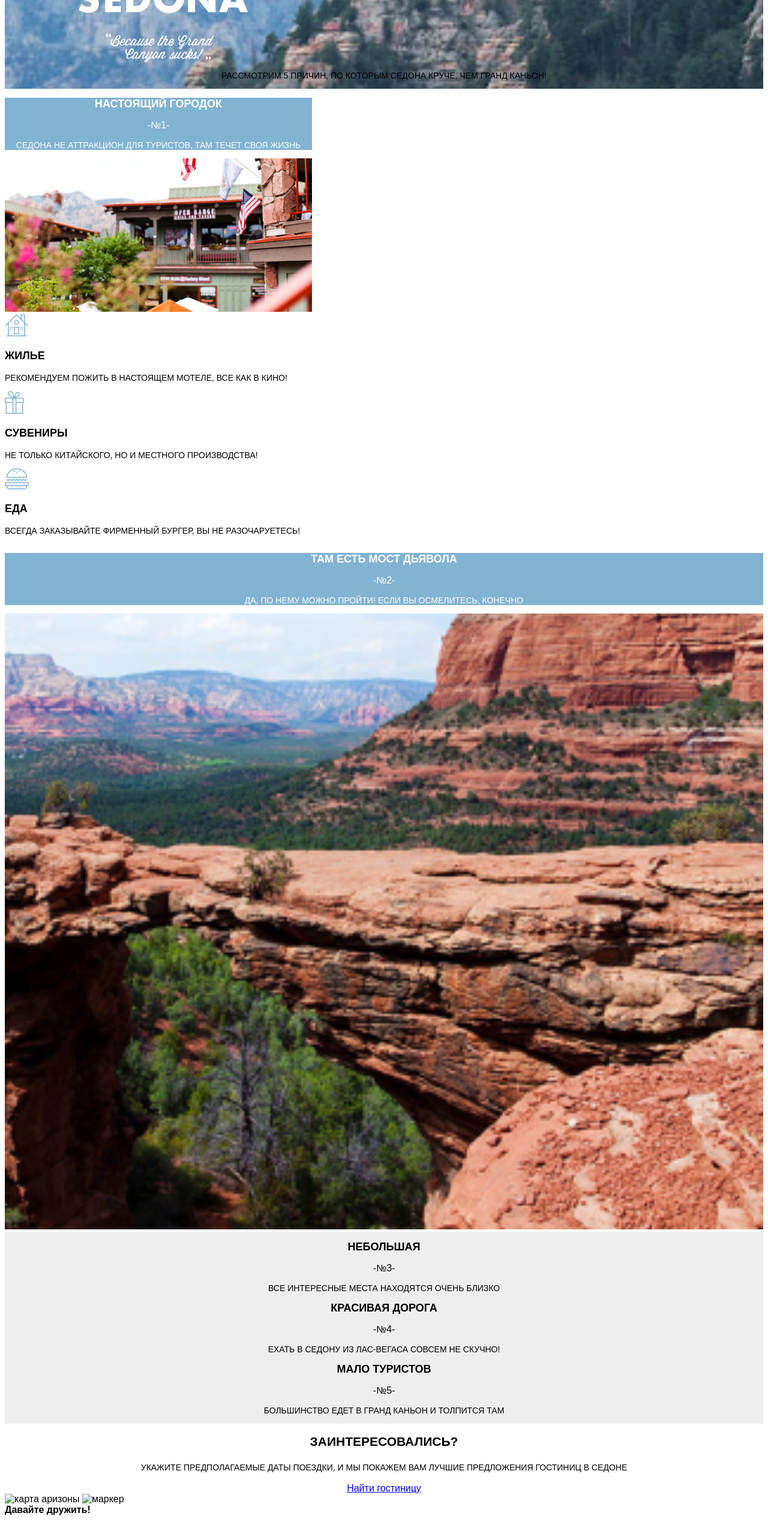
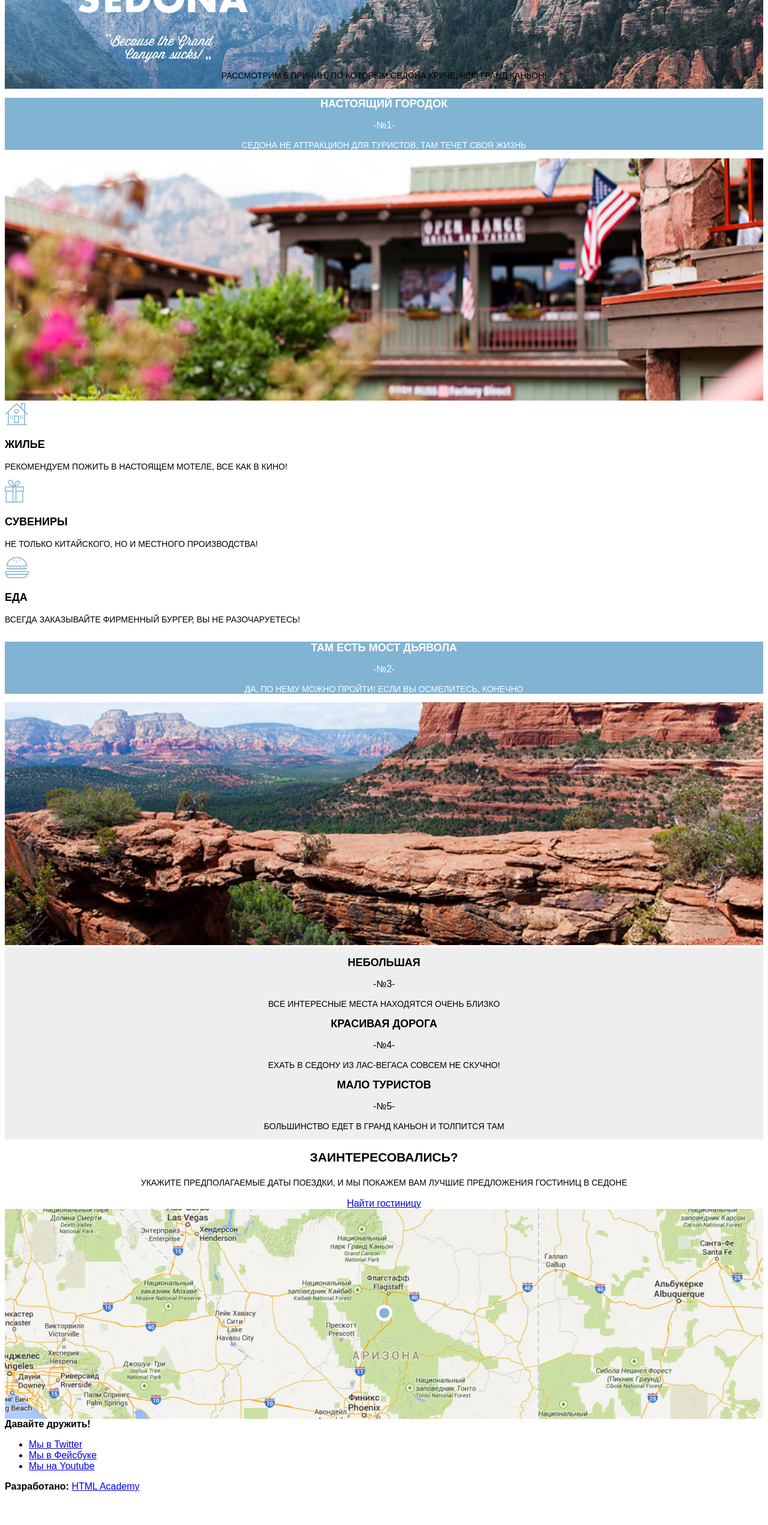
Before and after one commit to Killarun/1651645-sedona-21, a website: page source/index.html in a window 1280 px wide. Shown: the part 240-2783 px from the top of the page at 60% size. After the commit the page ends 2736 px from the top, so only its background shows below. Drawn offline with nearby package versions, Linux system fonts and the light colour scheme; files that its build step writes are made by us from their sources.

Commit message:
Тут пропала разметка

```diff
--- a/source/index.html
+++ b/source/index.html
@@ -62,7 +62,7 @@
           </div>
         </header>
         <picture>
-          <img class="city__image" src="/img/photo-city.jpg" alt="Фото города Седона">
+          <img class="city__image" src="/img/photo-city.png" alt="Фото города Седона">
         </picture>
         <div class="city-features">
           <div class="city-features__wrapper">
@@ -109,7 +109,7 @@
           </div>
         </header>
         <picture>
-          <img class="attractions__image" src="/img/photo-bridge.jpg" alt="Фото мост дьявола">
+          <img class="attractions__image" src="/img/photo-bridge.png" alt="Фото мост дьявола">
         </picture>
       </div>
     </section>
@@ -152,11 +152,9 @@
       <div class="map__wrappper">
         <h2 class="visualy-hidden">Карта аризоны</h2>
         <div class="map__image">
+
           <picture>
-            <img class="map__map-image" src="img/map-mobile.jpg" alt="карта аризоны">
-          </picture>
-          <picture>
-            <img class="map__map-marker" src="img/map-marker.svg" alt="маркер">
+            <img class="map__map-marker" src="img/map-marker.png" alt="маркер">
           </picture>
         </div>
       </div>
--- a/source/sass/block/city.scss
+++ b/source/sass/block/city.scss
@@ -1,9 +1,7 @@
-.city__wrapper {
+.city {
   width: 100%;
-  // justify-content: center;
-  // display: flex;
-  // flex-wrap: wrap;
 }
+
 .city__header {
   color: #ffffff;
   text-align: center;
@@ -14,19 +12,19 @@
 }
 
 .city__image {
-  width: 100%;;
+  width: 100%;
 }
 
 .city__title {
   font-size: 18px;
   font-weight: bold;
   text-transform: uppercase;
- }
+}
 
- .city__description {
+.city__description {
   font-size: 14px;
   text-transform: uppercase;
- }
+}
 
 .city-features__title {
   font-size: 18px;
--- a/source/sass/block/hotel-search.scss
+++ b/source/sass/block/hotel-search.scss
@@ -1,15 +1,6 @@
 .hotel-search {
   text-align: center;
   width: 100%;
-}
-
-.hotel-search__wrappper {
-  // display: flex;
-  // flex-wrap: wrap;
-  // justify-content: center;
-  // width: 260px;
-  // margin: 0 auto;
-
 }
 
 .hotel-search__title {
--- a/source/sass/block/main-head.scss
+++ b/source/sass/block/main-head.scss
@@ -1,5 +1,5 @@
 .main-head {
-  background: url(/img/back-mobile.png) no-repeat;
+  background: url("/img/intro.png") no-repeat;
   background-size: cover;
   background-position: center;
 }
@@ -16,12 +16,10 @@
   text-align: center;
   font-weight: 700;
   font-size: 18px;
-
 }
 
 .main-head__description {
   color: #000000;
   text-transform: uppercase;
   font-size: 14px;
-
- }
+}
--- /dev/null
+++ b/source/sass/block/map.scss
@@ -0,0 +1,14 @@
+.map {
+  width: 100%;
+}
+
+.map__image {
+  background: url("/img/map.png") no-repeat;
+  background-size: cover;
+  background-position: center;
+  min-height: 350px;
+  display: flex;
+  flex-wrap: wrap;
+  justify-content: center;
+  align-items: center;
+}
--- a/source/sass/block/other-places.scss
+++ b/source/sass/block/other-places.scss
@@ -4,11 +4,7 @@
   width: 100%;
 }
 
-.other-places__wrapper {
-
-}
-
-.items__title{
+.items__title {
   font-size: 18px;
   font-weight: bold;
   text-transform: uppercase;
--- a/source/sass/block/page-header.scss
+++ b/source/sass/block/page-header.scss
@@ -1,4 +1,4 @@
-.page-header{
+.page-header {
   width: 100%;
   background-color: #ffffff;
 }
--- a/source/sass/style.scss
+++ b/source/sass/style.scss
@@ -5,9 +5,10 @@
 @import "block/attractions.scss";
 @import "block/other-places.scss";
 @import "block/hotel-search.scss";
+@import "block/map.scss";
 @import "block/main-page.scss";
 
-body{
+body {
   background-color: #ffffff;
   font-family: "PT Sans", sans-serif;
 }
```
Also changed, not shown: source/img/back-mobile.png (deleted), source/img/intro.png (added), source/img/map-marker.png (added), source/img/map.png (added), source/img/photo-bridge.png (added), source/img/photo-city.png (added).
